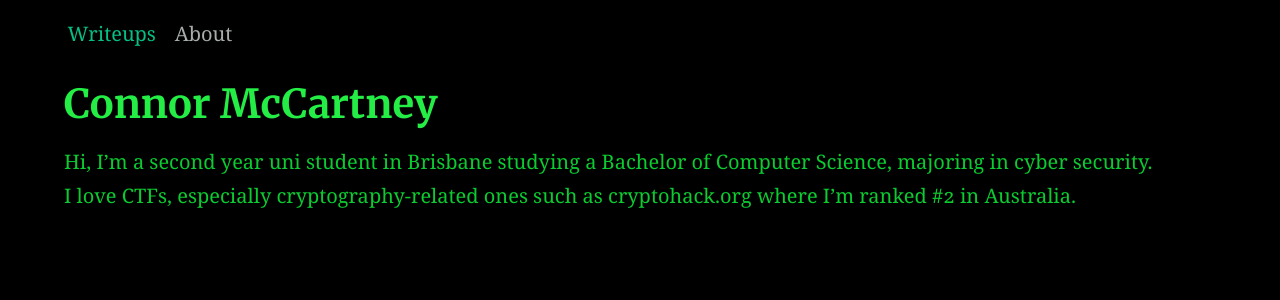
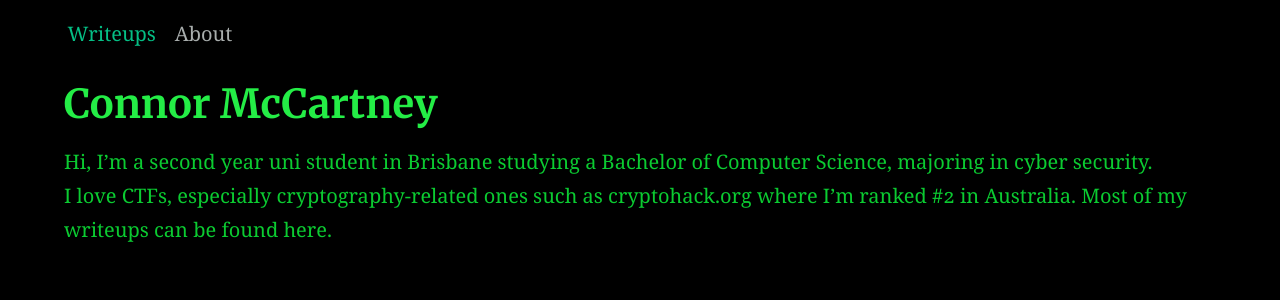
Before and after one commit to AC01010/Connor-McCartney.github.io, a Jekyll site: the page built from index.md, in a window 1280 px wide. Shown: the top 300 px of the page. Built offline with Jekyll 4.4.1, drawn with Linux system fonts in a browser that asks for light colours.

Commit message:
Update index.md

```diff
--- a/index.md
+++ b/index.md
@@ -3,4 +3,4 @@ title: Connor McCartney
 ---
 
 Hi, I'm a second year uni student in Brisbane studying a Bachelor of Computer Science, majoring in cyber security. <br>
-I love CTFs, especially cryptography-related ones such as cryptohack.org where I'm ranked #2 in Australia.
+I love CTFs, especially cryptography-related ones such as cryptohack.org where I'm ranked #2 in Australia. Most of my writeups can be found here.
```
